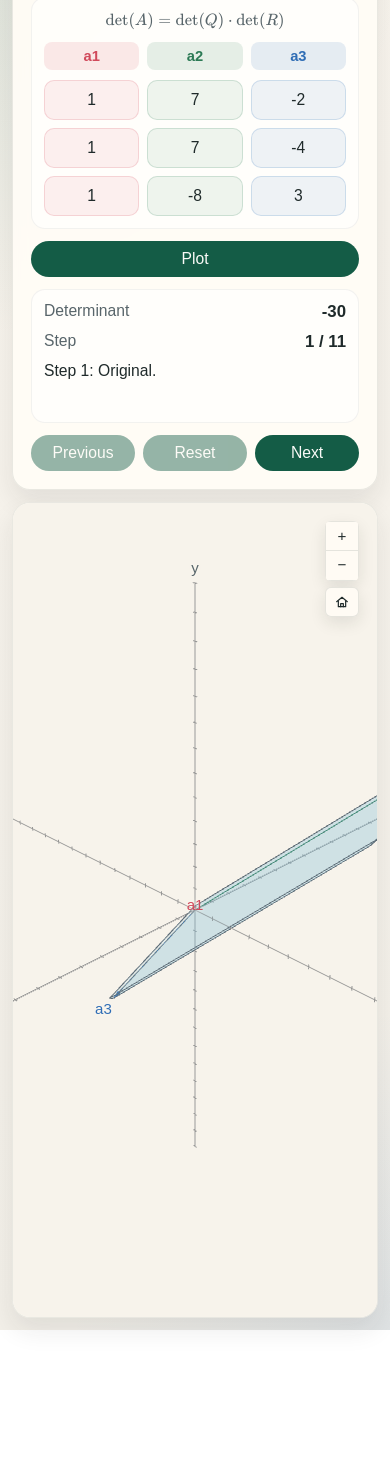
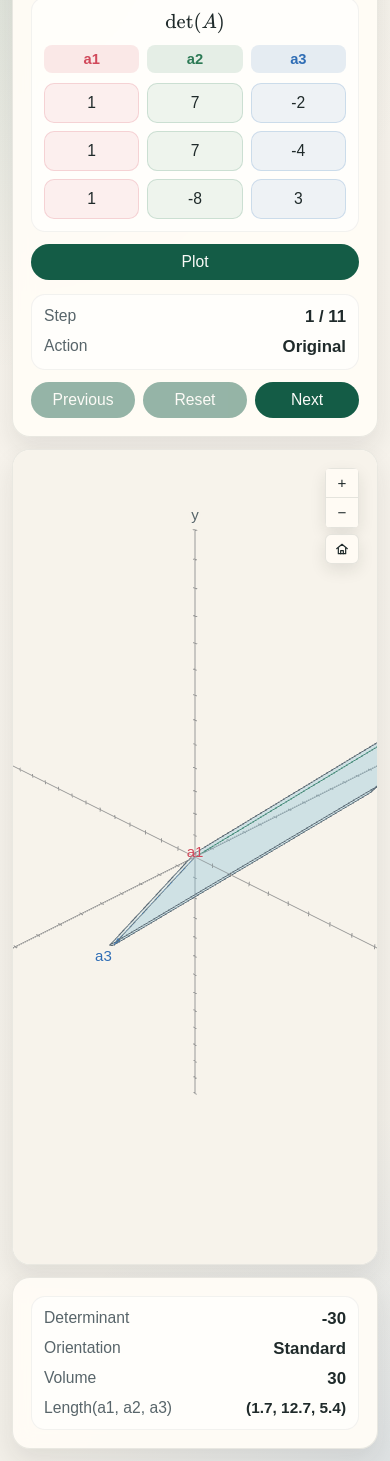
Before and after one commit to birjusuketupatel/detviz, a website: page docs/index.html in a window 390 px wide. Shown: the part 70-1531 px from the top of the page. Before the commit the page ends 1400 px from the top, so only its background shows below. Drawn offline with nearby package versions, Linux system fonts and the light colour scheme.

Commit message:
final visualization done works on mobile also

```diff
--- a/docs/app.js
+++ b/docs/app.js
@@ -24,7 +24,10 @@ const VECTOR_COLORS = [0xd1495b, 0x2c7a55, 0x2f6db5];
 
 const ui = {
   grid: document.getElementById("matrix-grid"),
+  volumeValue: document.getElementById("volume-value"),
   determinantValue: document.getElementById("determinant-value"),
+  orientationValue: document.getElementById("orientation-value"),
+  lengthsValue: document.getElementById("lengths-value"),
   stepValue: document.getElementById("step-value"),
   stepMessage: document.getElementById("step-message"),
   applyButton: document.getElementById("apply-button"),
@@ -455,6 +458,24 @@ function formatNumber(value) {
   return Number(rounded.toFixed(4)).toString();
 }
 
+function formatTupleNumber(value) {
+  const rounded = Math.abs(value) < 1e-10 ? 0 : value;
+  return rounded.toFixed(1);
+}
+
+function currentOrientationLabel() {
+  const reflectionsApplied = appState.steps
+    .slice(0, appState.currentIndex + 1)
+    .filter((step) => step.title.startsWith("Reflect "))
+    .length;
+
+  return reflectionsApplied % 2 === 0 ? "Standard" : "Inverted";
+}
+
+function currentLengths() {
+  return [0, 1, 2].map((i) => norm(column(appState.currentMatrix, i)));
+}
+
 const appState = {
   steps: [],
   determinant: 0,
@@ -496,14 +517,15 @@ function getMatrixInputs() {
 
 function updateStatus() {
   const step = appState.steps[appState.currentIndex];
+  const lengths = currentLengths();
+  ui.stepValue.textContent = `${appState.currentIndex + 1} / ${appState.steps.length}`;
+  ui.stepMessage.textContent = appState.rankDeficient
+    ? `${step.title}. The determinant is 0, and the animated walkthrough is disabled because the spanning vectors are linearly dependent.`
+    : step.title;
+  ui.volumeValue.textContent = formatNumber(Math.abs(appState.determinant));
+  ui.orientationValue.textContent = currentOrientationLabel();
   ui.determinantValue.textContent = formatNumber(appState.determinant);
-  ui.stepValue.textContent = `${appState.currentIndex + 1} / ${appState.steps.length}`;
-
-  if (appState.rankDeficient) {
-    ui.stepMessage.textContent = `Step ${appState.currentIndex + 1}: ${step.title}. The determinant is 0, and the animated QR/Householder walkthrough is disabled because the spanning vectors are linearly dependent.`;
-  } else {
-    ui.stepMessage.textContent = `Step ${appState.currentIndex + 1}: ${step.title}.`;
-  }
+  ui.lengthsValue.textContent = `(${formatTupleNumber(lengths[0])}, ${formatTupleNumber(lengths[1])}, ${formatTupleNumber(lengths[2])})`;
 
   ui.prevButton.disabled = appState.currentIndex === 0;
   ui.nextButton.disabled = appState.currentIndex >= appState.steps.length - 1;
--- a/docs/index.html
+++ b/docs/index.html
@@ -32,11 +32,11 @@
   <div class="shell">
     <section class="panel controls">
       <div class="panel-header">
-        <h1>detviz</h1>
+        <h1><a href="./" class="title-link">detviz</a></h1>
       </div>
 
       <div class="matrix-card">
-        <p class="hint formula">\(\det(A)=\det(Q)\cdot\det(R)\)</p>
+        <p class="hint formula">\(\det(A)\)</p>
         <div class="matrix-column-labels" aria-hidden="true">
           <span class="column-label column-a1">a1</span>
           <span class="column-label column-a2">a2</span>
@@ -49,17 +49,14 @@
         <button id="apply-button" type="button">Plot</button>
       </div>
 
-      <div class="status-card">
-        <div class="status-row">
-          <span class="status-label">Determinant</span>
-          <span id="determinant-value" class="status-value">0</span>
-        </div>
+      <div class="status-card step-card">
         <div class="status-row">
           <span class="status-label">Step</span>
           <span id="step-value" class="status-value">-</span>
         </div>
         <div class="status-row message-row">
-          <span id="step-message">Enter a matrix and apply it to generate the animation.</span>
+          <span class="status-label">Action</span>
+          <span id="step-message" class="status-value">Start</span>
         </div>
       </div>
 
@@ -88,6 +85,27 @@
         <div id="label-layer" class="label-layer" aria-hidden="true"></div>
       </div>
     </section>
+
+    <section class="panel metrics-panel">
+      <div class="status-card">
+        <div class="status-row">
+          <span class="status-label">Determinant</span>
+          <span id="determinant-value" class="status-value">0</span>
+        </div>
+        <div class="status-row">
+          <span class="status-label">Orientation</span>
+          <span id="orientation-value" class="status-value">Standard</span>
+        </div>
+        <div class="status-row">
+          <span class="status-label">Volume</span>
+          <span id="volume-value" class="status-value">0</span>
+        </div>
+        <div class="status-row">
+          <span class="status-label">Length(a1, a2, a3)</span>
+          <span id="lengths-value" class="status-value lengths-value"></span>
+        </div>
+      </div>
+    </section>
   </div>
 
   <script type="module" src="./app.js"></script>
--- a/docs/math-core.mjs
+++ b/docs/math-core.mjs
@@ -209,21 +209,29 @@ export function symmetricEigenvectorForMinusOne(H) {
 
 export function gramSchmidtStepMatrices(Q, R) {
   const R0 = cloneMatrix(R);
-  const R1 = cloneMatrix(R);
-  R1[0][1] = 0;
+  const steps = [
+    { title: "Original", A: matrixMultiply(Q, R0), H: null, mode: "full" }
+  ];
 
-  const R2 = cloneMatrix(R1);
-  R2[0][2] = 0;
+  let currentR = cloneMatrix(R);
+  const eliminations = [
+    { row: 0, col: 1, title: "Remove a1 from a2" },
+    { row: 0, col: 2, title: "Remove a1 from a3" },
+    { row: 1, col: 2, title: "Remove a2 from a3" }
+  ];
 
-  const R3 = cloneMatrix(R2);
-  R3[1][2] = 0;
+  eliminations.forEach(({ row, col, title }) => {
+    if (Math.abs(currentR[row][col]) <= 1e-8) {
+      return;
+    }
 
-  return [
-    { title: "Original", A: matrixMultiply(Q, R0), H: null, mode: "full" },
-    { title: "Remove a1 from a2", A: matrixMultiply(Q, R1), H: null, mode: "full" },
-    { title: "Remove a1 from a3", A: matrixMultiply(Q, R2), H: null, mode: "full" },
-    { title: "Remove a2 from a3", A: matrixMultiply(Q, R3), H: null, mode: "full" }
-  ];
+    const nextR = cloneMatrix(currentR);
+    nextR[row][col] = 0;
+    steps.push({ title, A: matrixMultiply(Q, nextR), H: null, mode: "full" });
+    currentR = nextR;
+  });
+
+  return steps;
 }
 
 export function householderStepMatrices(Q, R) {
@@ -247,14 +255,15 @@ export function householderStepMatrices(Q, R) {
       }
     }
 
-    reflections.push({ title: `Reflect a${i + 1} onto axis`, H });
+    reflections.push({ axisIndex: i, H });
   }
 
   const steps = [];
-  reflections.forEach(({ title, H }) => {
-    steps.push({ title: `Show mirror for ${title.toLowerCase()}`, A: cloneMatrix(box), H, mode: "mirror" });
+  reflections.forEach(({ axisIndex, H }) => {
+    const axisLabels = ["x", "y", "z"];
+    steps.push({ title: "Place mirror", A: cloneMatrix(box), H, mode: "mirror" });
     box = matrixMultiply(H, box);
-    steps.push({ title, A: cloneMatrix(box), H, mode: "full" });
+    steps.push({ title: `Reflect a${axisIndex + 1} onto ${axisLabels[axisIndex]}`, A: cloneMatrix(box), H, mode: "full" });
   });
 
   if (steps.length > 0) {
--- a/docs/styles.css
+++ b/docs/styles.css
@@ -32,6 +32,9 @@ body {
 .shell {
   display: grid;
   grid-template-columns: minmax(280px, 330px) minmax(0, 1fr);
+  grid-template-areas:
+    "controls viewer"
+    "metrics viewer";
   gap: 16px;
   padding: 14px;
   min-height: 100vh;
@@ -46,9 +49,15 @@ body {
 }
 
 .controls {
+  grid-area: controls;
   display: flex;
   flex-direction: column;
   gap: 12px;
+  padding: 16px;
+}
+
+.metrics-panel {
+  grid-area: metrics;
   padding: 16px;
 }
 
@@ -71,6 +80,15 @@ body {
   text-transform: lowercase;
 }
 
+.title-link {
+  color: inherit;
+  text-decoration: none;
+}
+
+.title-link:hover {
+  text-decoration: none;
+}
+
 .panel-header p {
   margin: 0;
   max-width: 18rem;
@@ -79,7 +97,6 @@ body {
 }
 
 .panel-header p,
-.hint,
 .status-label {
   color: var(--muted);
 }
@@ -90,7 +107,7 @@ body {
 }
 
 .formula .katex {
-  font-size: 1.05em;
+  font-size: 1.3em;
 }
 
 .panel-header p,
@@ -244,8 +261,21 @@ button:disabled {
 }
 
 .message-row {
-  min-height: 3.1em;
-  align-items: flex-start;
+  align-items: center;
+}
+
+#step-message {
+  text-align: right;
+  margin-left: auto;
+}
+
+.lengths-value {
+  font-size: 0.96rem;
+  white-space: nowrap;
+}
+
+.step-card {
+  margin-top: 2px;
 }
 
 .transport {
@@ -281,6 +311,7 @@ button:disabled {
 .legend-swatch.mirror { background: var(--mirror); }
 
 .viewer-panel {
+  grid-area: viewer;
   display: flex;
   flex-direction: column;
   min-height: calc(100vh - 28px);
@@ -400,6 +431,10 @@ button:disabled {
 @media (max-width: 960px) {
   .shell {
     grid-template-columns: 1fr;
+    grid-template-areas:
+      "controls"
+      "viewer"
+      "metrics";
     height: auto;
     min-height: 100vh;
   }
@@ -407,6 +442,10 @@ button:disabled {
   .viewer {
     min-height: 460px;
     padding: 0;
+  }
+
+  .panel-header {
+    justify-content: center;
   }
 }
 
@@ -417,6 +456,10 @@ button:disabled {
   }
 
   .controls {
+    padding: 18px;
+  }
+
+  .metrics-panel {
     padding: 18px;
   }
 
```
Also changed, not shown: scripts/check-release.mjs (+34 -1 lines).
